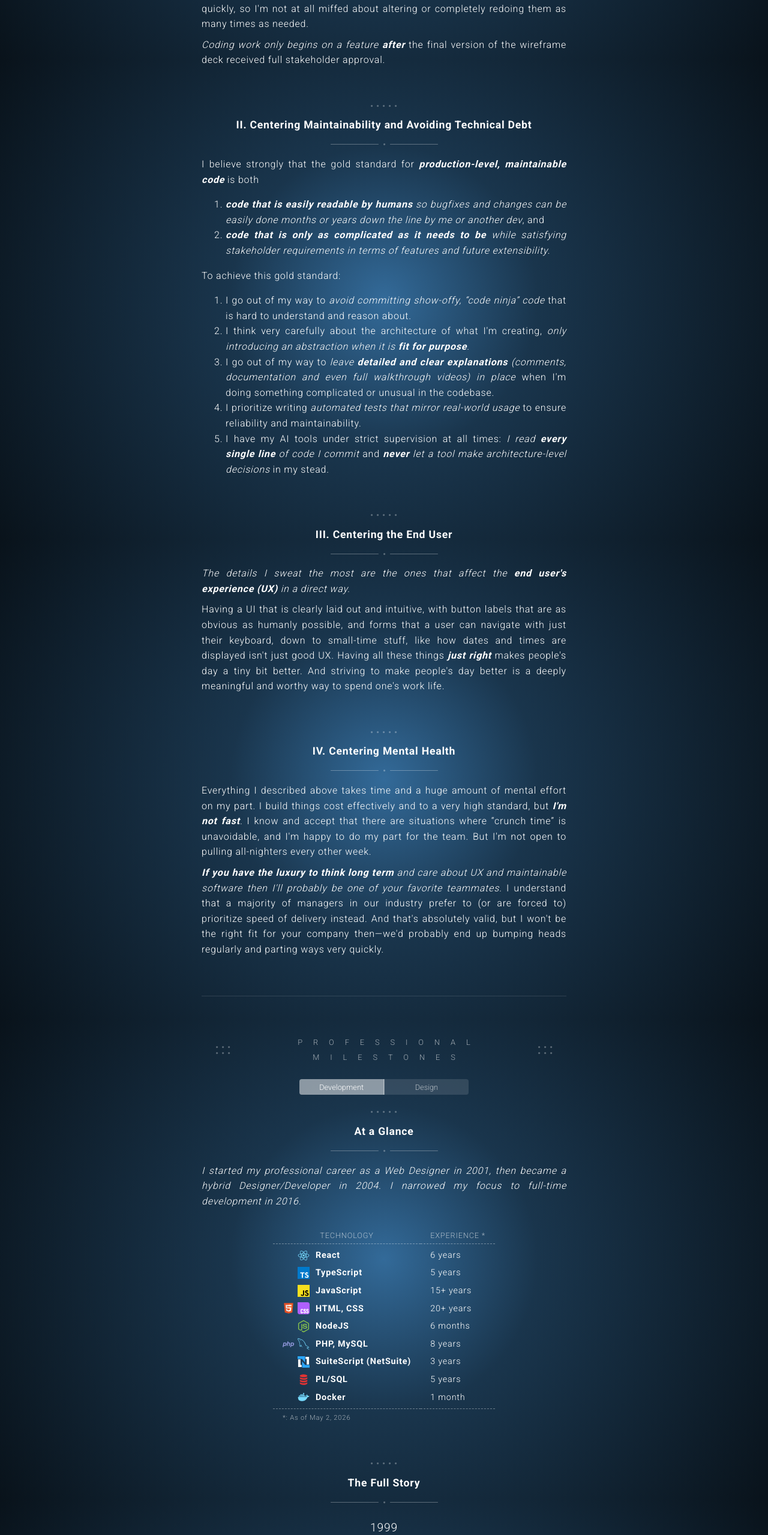
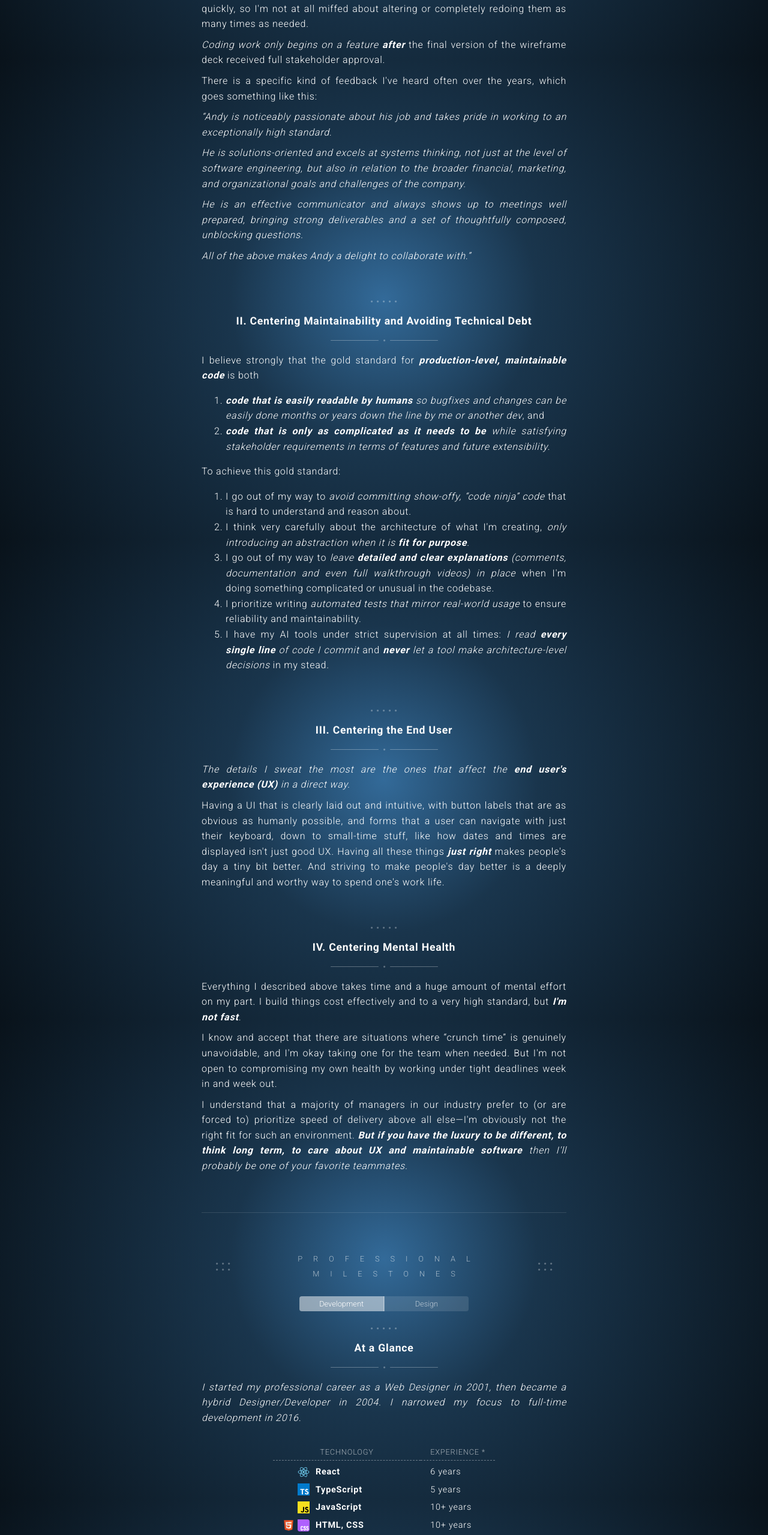
Before and after one commit to iamgrid/portfolio-2025, a website built with webpack: page src/index.html in a window 1280 px wide. Shown: the part 2301-4860 px from the top of the page at 60% size. Built offline with nearby package versions, Linux system fonts and the light colour scheme.

Commit message:
Language tweaks

```diff
--- a/src/index.html
+++ b/src/index.html
@@ -305,6 +305,34 @@
 						<i>Coding work only begins on a feature <b>after</b></i> the final
 						version of the wireframe deck received full stakeholder approval.
 					</p>
+					<p>
+						There is a specific kind of feedback I've heard often over the
+						years, which goes something like this:
+					</p>
+					<p>
+						<i>
+							“Andy is noticeably passionate about his job and takes pride in
+							working to an exceptionally high standard.</i
+						>
+					</p>
+					<p>
+						<i>
+							He is solutions-oriented and excels at systems thinking, not just
+							at the level of software engineering, but also in relation to the
+							broader financial, marketing, and organizational goals and
+							challenges of the company.</i
+						>
+					</p>
+					<p>
+						<i>
+							He is an effective communicator and always shows up to meetings
+							well prepared, bringing strong deliverables and a set of
+							thoughtfully composed, unblocking questions.</i
+						>
+					</p>
+					<p>
+						<i>All of the above makes Andy a delight to collaborate with.”</i>
+					</p>
 					<h2>II. Centering Maintainability and Avoiding Technical Debt</h2>
 					<p>
 						I believe strongly that the gold standard for
@@ -382,21 +410,25 @@
 						Everything I described above takes time and a huge amount of mental
 						effort on my part. I build things cost effectively and to a very
 						high standard, but <i><b>I'm not fast</b></i
-						>. I know and accept that there are situations where “crunch time”
-						is unavoidable, and I'm happy to do my part for the team. But I'm
-						not open to pulling all-nighters every other week.
+						>.
 					</p>
 					<p>
+						I know and accept that there are situations where “crunch time” is
+						genuinely unavoidable, and I'm okay taking one for the team when
+						needed. But I'm not open to compromising my own health by working
+						under tight deadlines week in and week out.
+					</p>
+					<p>
+						I understand that a majority of managers in our industry prefer to
+						(or are forced to) prioritize speed of delivery above all else—I'm
+						obviously not the right fit for such an environment.
 						<i
-							><b>If you have the luxury to think long term</b> and care about
-							UX and maintainable software then I'll probably be one of your
-							favorite teammates.</i
+							><b
+								>But if you have the luxury to be different, to think long term,
+								to care about UX and maintainable software</b
+							>
+							then I'll probably be one of your favorite teammates.</i
 						>
-						I understand that a majority of managers in our industry prefer to
-						(or are forced to) prioritize speed of delivery instead. And that's
-						absolutely valid, but I won't be the right fit for your company
-						then—we'd probably end up bumping heads regularly and parting ways
-						very quickly.
 					</p>
 				</div>
 			</section>
@@ -489,7 +521,7 @@
 													<div>JavaScript</div>
 												</div>
 											</td>
-											<td>15+ years</td>
+											<td>10+ years</td>
 										</tr>
 										<tr>
 											<td>
@@ -509,7 +541,7 @@
 													<div>HTML, CSS</div>
 												</div>
 											</td>
-											<td>20+ years</td>
+											<td>10+ years</td>
 										</tr>
 										<tr>
 											<td>
@@ -524,7 +556,7 @@
 													<div>NodeJS</div>
 												</div>
 											</td>
-											<td>6 months</td>
+											<td>4 months</td>
 										</tr>
 										<tr>
 											<td>
@@ -589,11 +621,11 @@
 													<div>Docker</div>
 												</div>
 											</td>
-											<td>1 month</td>
+											<td>2 weeks</td>
 										</tr>
 									</tbody>
 								</table>
-								<div class="table-notes">*: As of May 2, 2026</div>
+								<div class="table-notes">*: As of May 2026</div>
 							</div>
 						</div>
 						<h2>The Full Story</h2>
@@ -728,13 +760,14 @@
 								ERP platform).
 							</div>
 							<div class="milestone__event">
-								My main project for Connexa was the “Connexa Toolkit”, a React
-								application which contained tools for a wide range of roles at
-								the company: A dashboard with charts and readouts for
-								management. A customer management and a sales pipeline tool for
-								sales representatives. Order scheduling, item search, payroll
-								labor, labor utilization, negative inventory and costed BOM
-								tools for folks working in fulfillment.
+								The project I worked on the most during my time at Connexa was
+								the “Connexa Toolkit”. Written in React, the toolkit provides
+								essential tools for a wide range of roles at the company: A
+								dashboard with charts and readouts for management. A customer
+								management and a sales pipeline tool for sales representatives.
+								And order scheduling, item search, payroll labor, labor
+								utilization, negative inventory and costed BOM tools for folks
+								working in fulfillment.
 							</div>
 						</div>
 					</div>
@@ -789,7 +822,7 @@
 													<div>Photoshop, Adobe Illustrator</div>
 												</div>
 											</td>
-											<td>20+ years</td>
+											<td>10+ years</td>
 										</tr>
 										<tr>
 											<td>
@@ -838,7 +871,7 @@
 										</tr>
 									</tbody>
 								</table>
-								<div class="table-notes">*: As of May 2, 2026</div>
+								<div class="table-notes">*: As of May 2026</div>
 							</div>
 						</div>
 						<p>
@@ -873,14 +906,14 @@
 							<div class="milestone__event">
 								As a freelance Web Designer creating website <b>mockups</b> in
 								Photoshop and iterating on them based on client feedback became
-								my standard step #1 for any new project.
+								my standard first step for any new project.
 							</div>
 						</div>
 						<div class="milestone">
 							<div class="milestone__year">2015</div>
 							<div class="milestone__event">
 								Used <b>Balsamiq</b> for <b>UX design</b> work on a more serious
-								software project (a combination CRM and project management tool)
+								software project (a combination CRM and Project Management tool)
 								for the first time.
 							</div>
 							<div class="milestone__event">
```
